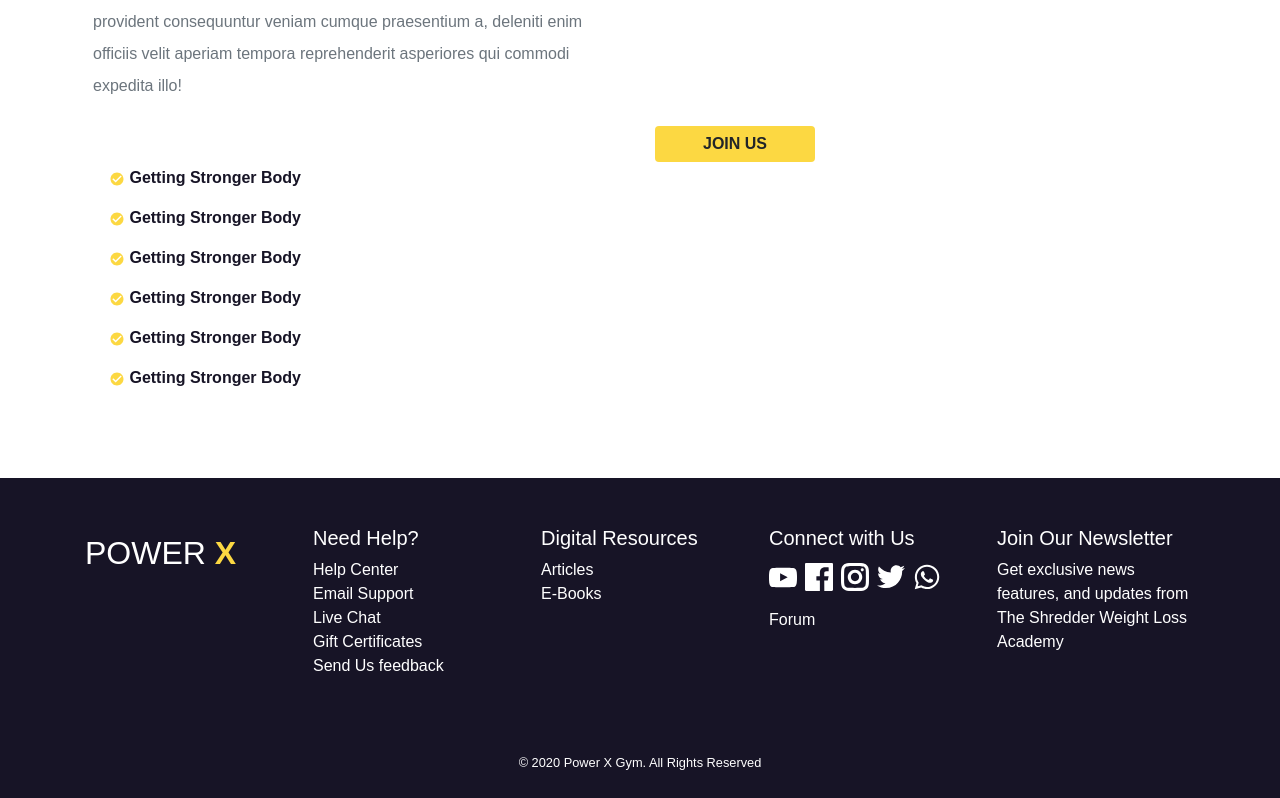
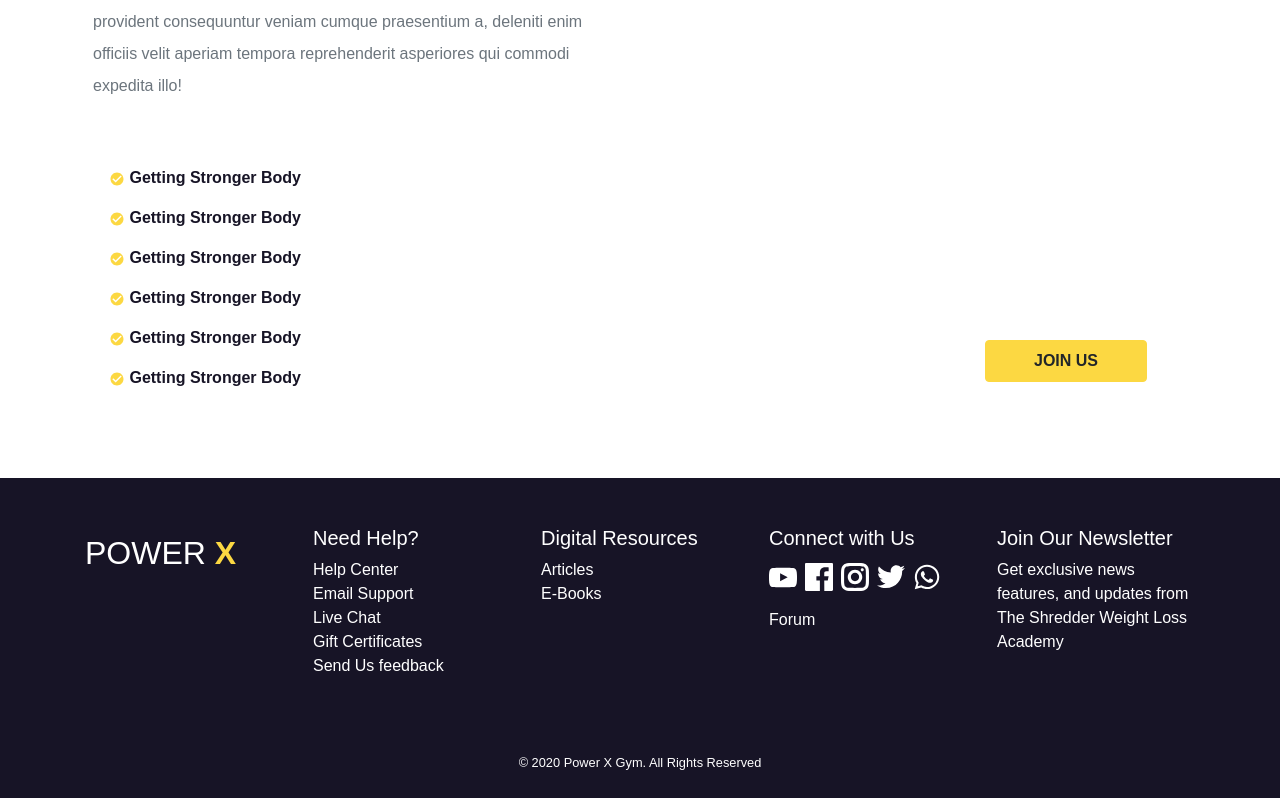
Before and after one commit to bhNibir/power-x-gym-front-end, a React (Create React App) app: page /our-classes in a window 1280 px wide. Shown: the part 907-1705 px from the top of the page. Built offline with nearby package versions, Linux system fonts and the light colour scheme.

Commit message:
compelted schedule component

```diff
--- a/src/components/ClassSchedule/ClassSchedule.js
+++ b/src/components/ClassSchedule/ClassSchedule.js
@@ -87,8 +87,10 @@ const ClassSchedule = () => {
                     </div>
                     </Col>
                     <Col>
-                        <div className="d-flex align-items-end">
-                            <Link as={Link} to="/pricing"><Button className="btn-primary text-black text-uppercase font-weight-bolder border-0 px-5">Join US</Button></Link>
+                        <div className="d-flex h-100 justify-content-end align-items-end">
+                            <Link as={Link} to="/pricing">
+                                <Button className="btn btn-primary font-weight-bold py-2 px-5 mb-5 mr-5">JOIN US</Button>
+                            </Link>
                         </div>
                     </Col>
                 </Row>
```
